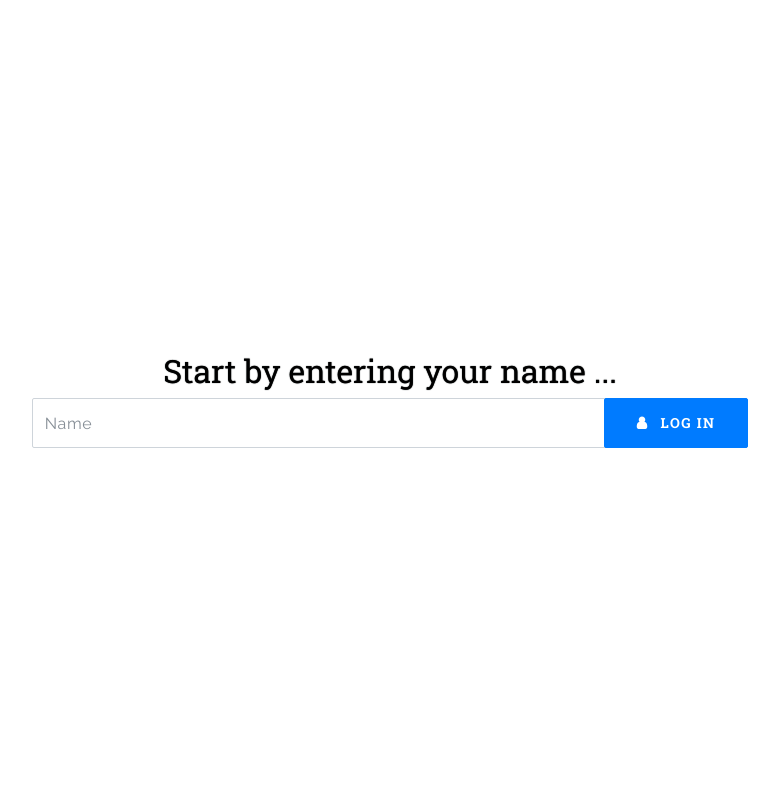
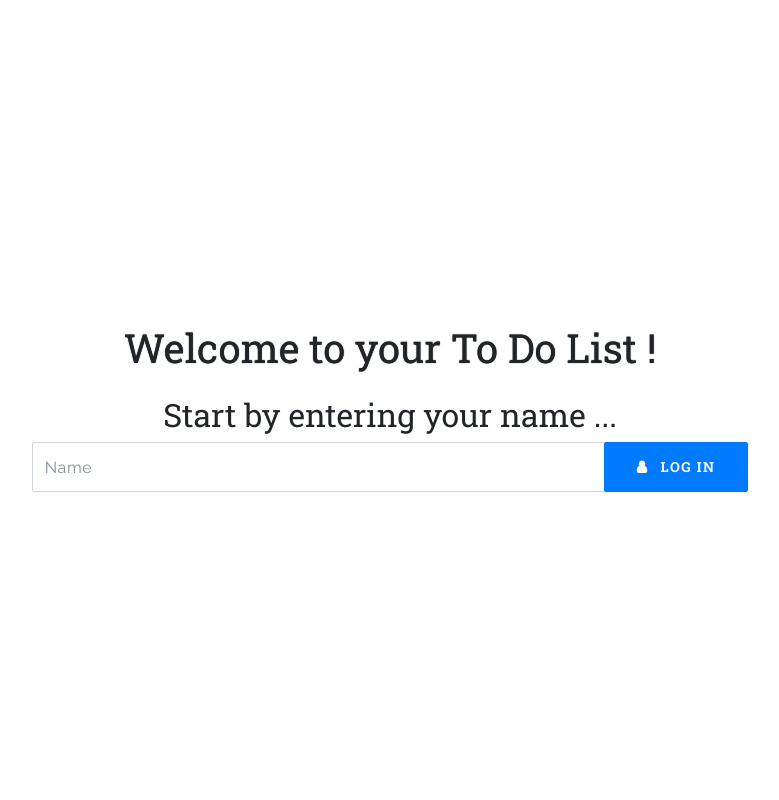
Before and after one commit to LaurendaAgbo/ToDoList, a PHP site: page /index.html in a window 1280 px wide. Shown: the whole page, without its empty margins (250-1029 px from the left). Run offline with PHP 8.4, Linux system fonts and the light colour scheme.

Commit message:
Some details

```diff
--- a/index.html
+++ b/index.html
@@ -15,6 +15,7 @@
 	<div id="loginForm">
 		<div class="d-flex align-items-center justify-content-center text-center">
 			<div class="col-11 col-md-9 col-lg-7">
+				<h1>Welcome to your To Do List !</h1>
 				<h3 id="enter">Start by entering your name ...</h3>
 				<form action="#">
 					<input type="text" class="form-control" id="name" placeholder="Name">
--- a/style.css
+++ b/style.css
@@ -40,16 +40,19 @@ div.d-flex.align-items-center {
 	height: 100%;
 }
 
+#loginForm h1 {
+	line-height: 2;
+    text-shadow: 0px 0px 1px #080e0e;
+}
 h3#enter {
-	color: #000;
-    text-shadow: 0px 0px 1px #080e0e;
     font-weight: 400;
-    font-family: 'Roboto Slab', serif;
 	font-size: 2rem;
 }
 
 #loginForm {
 	height: 100%;
+	/* color: #000; */
+	font-family: 'Roboto Slab', serif;
 }
 
 #loginForm form {
```
